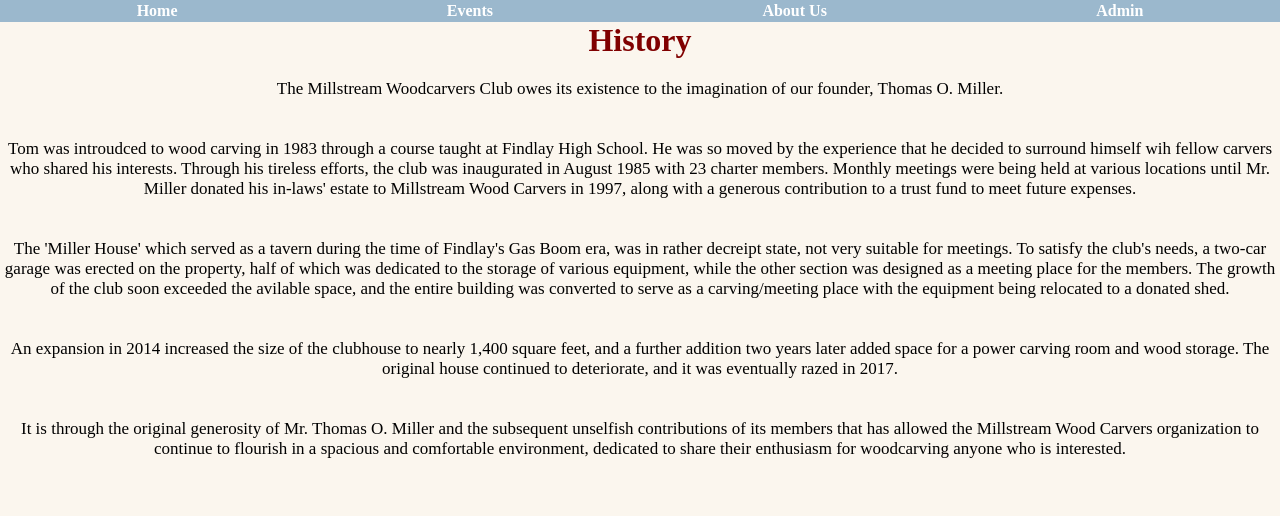
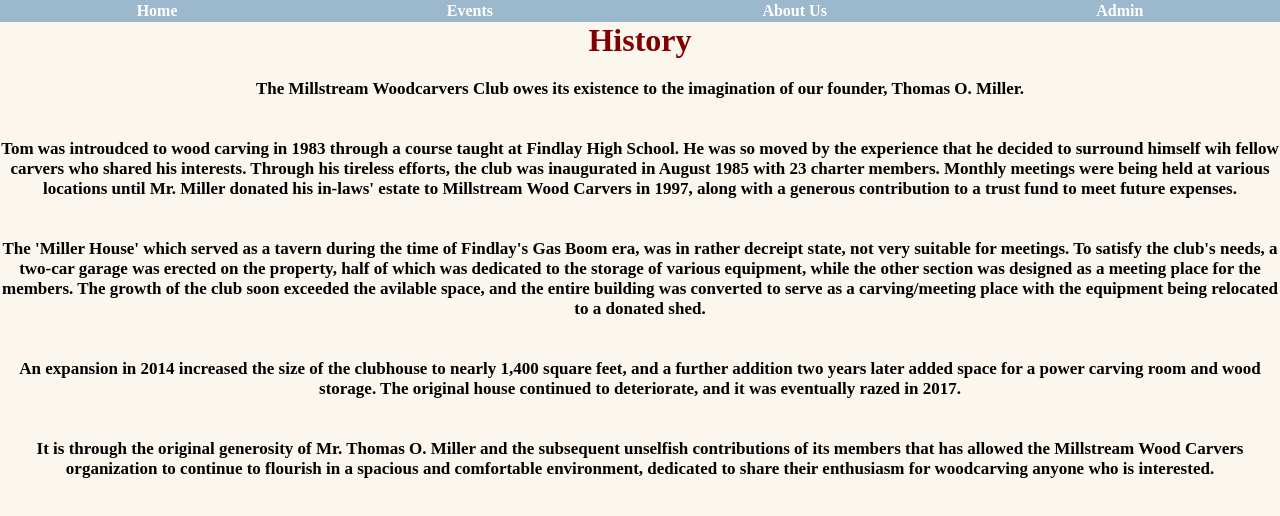
Before and after one commit to sidiBtr/CSCI480-project, a React (Vite) app in the folder frontend/: page /aboutUs in a window 1280 px wide. Shown: the top 516 px of the page. Built offline with nearby package versions, Linux system fonts and the light colour scheme.

Commit message:
Bolded content

```diff
--- a/frontend/src/pages/aboutusPage.css
+++ b/frontend/src/pages/aboutusPage.css
@@ -11,4 +11,5 @@ p{
     padding: 0 0 40px 0;
     font-size: 17px;
     font-family: serif;
+    font-weight: 550;
 }
```
